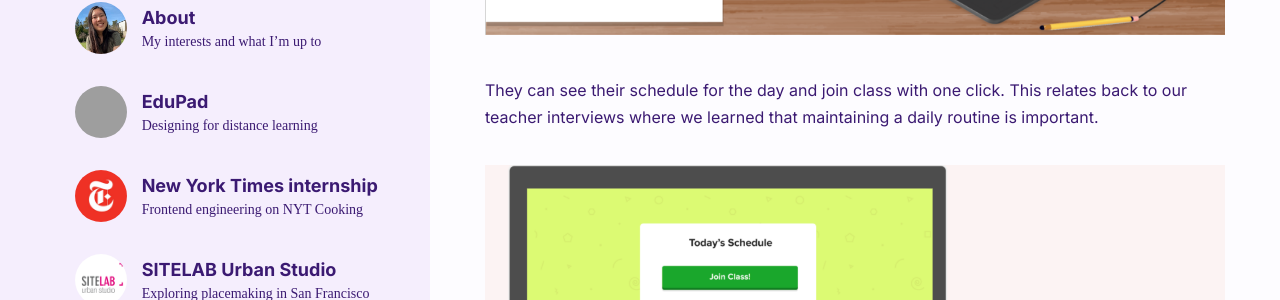
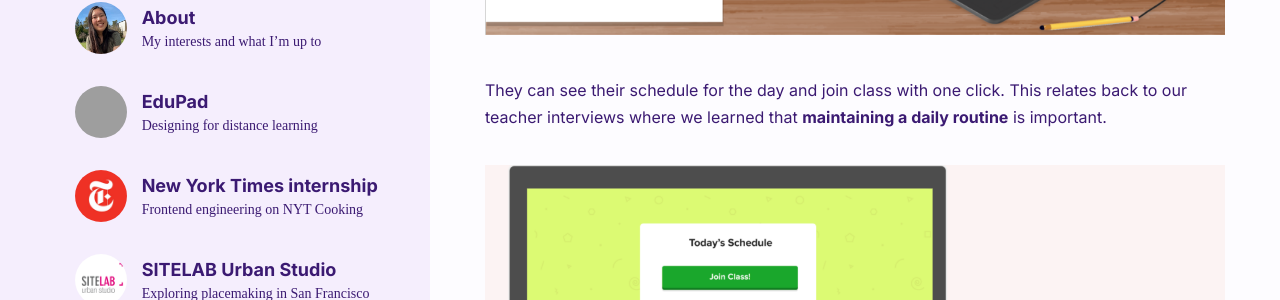
Before and after one commit to heidid/heidid.github.io, a Jekyll site: the page built from project/edupad/index.md, in a window 1280 px wide and 900 px high, scrolled down 8437 px. Shown: the part 180-480 px from the top of the window. Built offline with Jekyll 4.4.1, drawn with Linux system fonts in a browser that asks for light colours; some web fonts are replaced; our own code applies the rules of GitHub Pages for plain Markdown files; some of the changed text lies outside the part shown; grey boxes are pictures that could not be loaded.

```diff
--- a/project/edupad/index.md
+++ b/project/edupad/index.md
@@ -139,7 +139,7 @@ Our online component would integrate with Clever, which many schools already use
 
 ![sign-in screen](screen_sign-in.png)
 
-They can see their schedule for the day and join class with one click. This relates back to our teacher interviews where we learned that maintaining a daily routine is important.
+They can see their schedule for the day and join class with one click. This relates back to our teacher interviews where we learned that **maintaining a daily routine** is important.
 
 ![sign-in screen](screen_join-class.png)
 
@@ -165,6 +171,7 @@ Some suggestions for improvement were to implement a show-and-tell feature so te
 
 Overall, both teachers thought our product would be very useful; one of them said, **“This would be incredible, if I could have this right now and see what my kids are writing.”**
 
+---
 
 ### Image credits
 - Student and teacher avatars + laptop graphic from Freepik
```
Also changed, not shown: other parts of project/edupad/index.md (+6 -0 lines), project/edupad/screen_student-drawing.png, project/edupad/screen_teacher-feedback.png (added), 1 other file.
